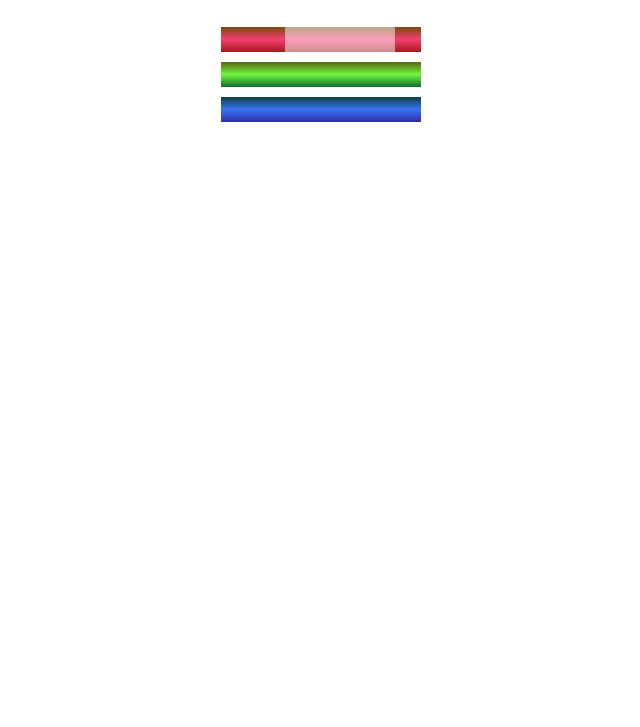
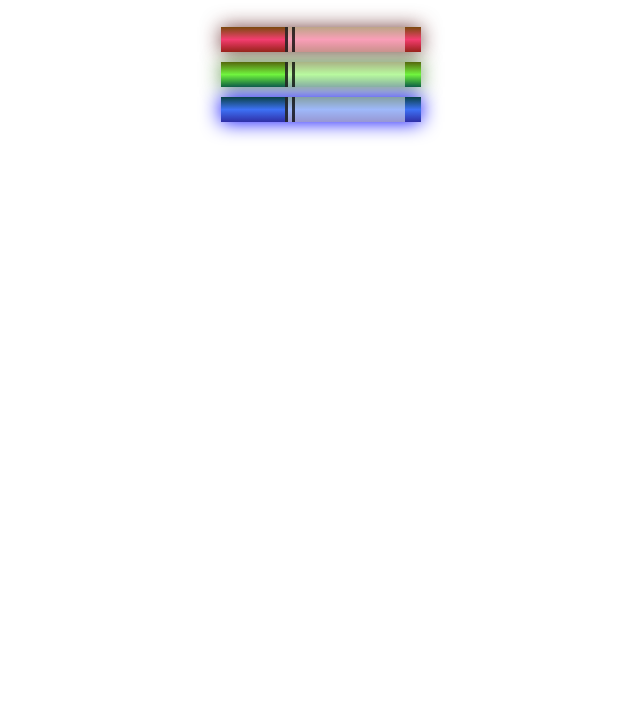
Before and after one commit to Bechuana1/100days-sof-code, a plain HTML site: page new frontend/day-7/index.html in a window 1280 px wide. Shown: the part 73-800 px from the top of the page, without its empty margins (319-959 px from the left). Drawn offline with Linux system fonts and the light colour scheme.

Commit message:
complete marker project

```diff
--- a/new frontend/day-7/index.html
+++ b/new frontend/day-7/index.html
@@ -14,8 +14,12 @@
         <div class="sleeve"></div>
       </div>
       <div class="marker green">
+        <div class="cap"></div>
+        <div class="sleeve"></div>
       </div>
       <div class="marker blue">
+        <div class="cap"></div>
+        <div class="sleeve"></div>
       </div>
     </div>
   </body>
--- a/new frontend/day-7/styles.css
+++ b/new frontend/day-7/styles.css
@@ -22,7 +22,7 @@ h1 {
     width: 110px;
     height: 25px;
     background-color: rgba(255, 255, 255, 0.5);
-    border-left-width: 10px;
+    border-left: 10px double rgba(0, 0, 0, 0.75);
   }
 
   .cap, .sleeve {
@@ -31,12 +31,15 @@ h1 {
 
   .red {
     background: linear-gradient(rgb(122, 74, 14), rgb(245, 62, 113), rgb(162, 27, 27));
+    box-shadow: 0 0 20px 0 rgba(83, 14, 14, 0.8);
   }
 
   .green {
     background: linear-gradient(#55680D, #71F53E, #116C31);
+    box-shadow: 0 0 20px 0 #3B7E20CC;
   }
 
   .blue {
     background: linear-gradient(hsl(186, 76%, 16%), hsl(223, 90%, 60%), hsl(240, 56%, 42%));
+    box-shadow: 0 0 20px 0 blue;
   }
```
